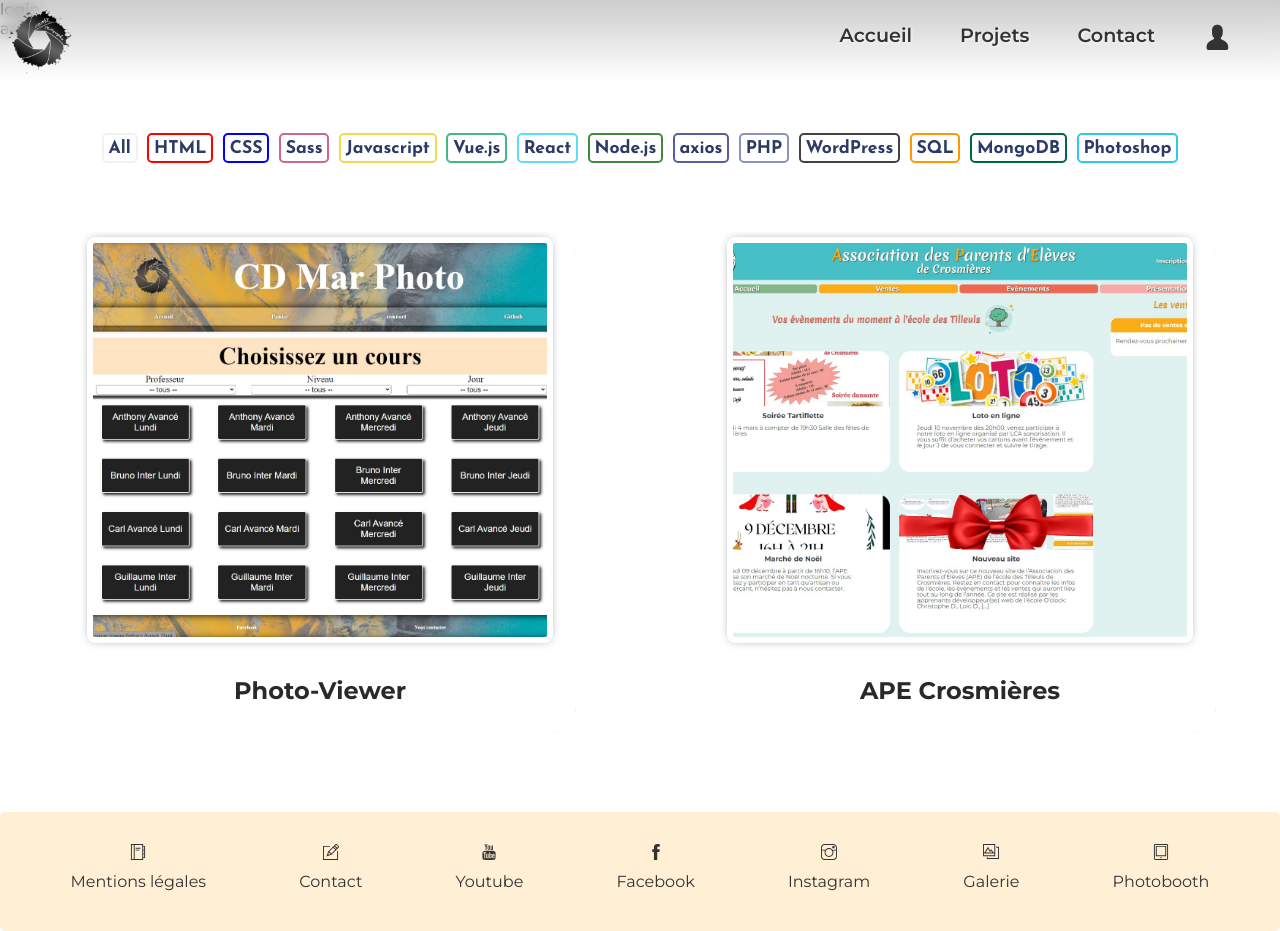
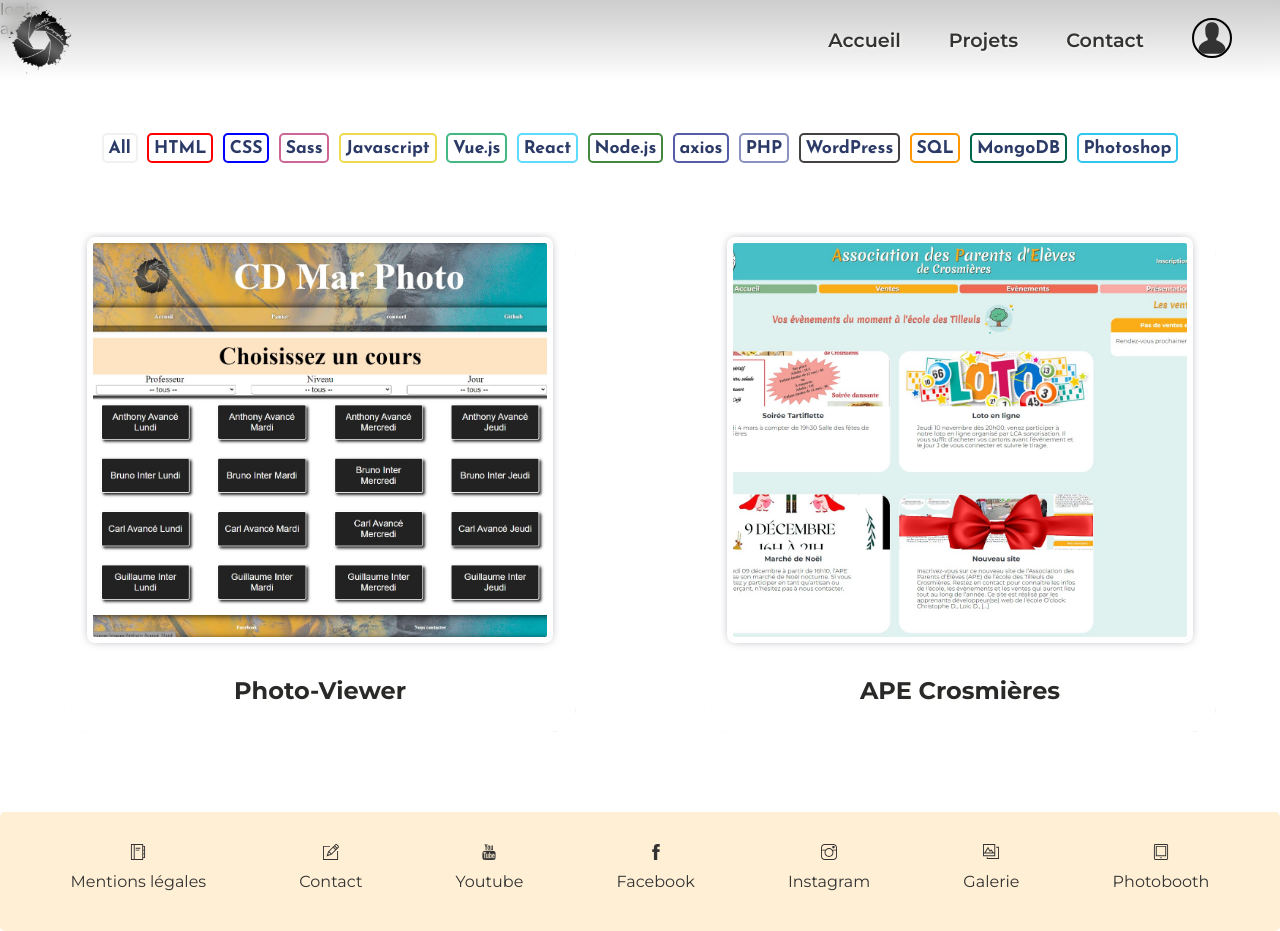
Before and after one commit to Christophe-Desmarres/CRM, a React (Create React App) app in the folder client/: page /projet in a window 1280 px wide. Built offline with nearby package versions, Linux system fonts and the light colour scheme; no server answers.

Commit message:
update sass-loader and style navbar

```diff
--- a/client/package.json
+++ b/client/package.json
@@ -52,7 +52,7 @@
   "devDependencies": {
     "gh-pages": "^5.0.0",
     "sass": "^1.57.1",
-    "sass-loader": "^13.2.0",
+    "sass-loader": "^13.3.2",
     "webpack": "^5.75.0"
   }
 }
--- a/client/src/assets/styles/components/_sideBar.scss
+++ b/client/src/assets/styles/components/_sideBar.scss
@@ -1,7 +1,9 @@
 // https://codesandbox.io/s/react-d2kzi?file=/src/index.js
 @import url("https://fonts.googleapis.com/css2?family=Montserrat:wght@300;400;500;600;700&display=swap");
 
-/* NavBar */
+/* -------------- */
+/* NavBar Desktop */
+/* -------------- */
 .navbar{
   position: -webkit-sticky; /* Safari */
   position: sticky;
@@ -48,7 +50,10 @@
   margin: 0 1rem;
   flex-direction: row;
   justify-content: space-evenly;
+  align-items: center;
 }
+
+
 
 .navbar-pages a {
   color: #333;
@@ -57,6 +62,18 @@
   position: relative;
   margin-right: 2rem;
   font-size: 1.2rem;
+}
+
+.navbar-pages .navbar-pages-profil-icon {
+  border:2px solid #000;
+  border-radius:50%;
+  width:40px;
+  height:40px;
+}
+.navbar-pages .navbar-pages-profil-name {
+  border:2px solid #000;
+  border-radius:5px;
+  padding: 0.2rem 0.5rem;
 }
 
 .navbar-pages a:hover {
@@ -110,11 +127,11 @@
   display: flex;
   width: 100%;
 }
-;
 
+/* ----------- */
+/* Menu Burger */
+/* ----------- */
 
-
-/* Burger */
 #react-burger-menu-btn {
   position: fixed;
   width: 36px;
@@ -138,8 +155,6 @@
   }
 }
 
-
-
 .bm-cross-button {
   display: none;
   float: right;
@@ -155,8 +170,6 @@
 
 .bm-menu-wrap {
   position: fixed;
-
-
 
   .bm-menu {
     display: none;
--- a/client/src/assets/styles/variables.scss
+++ b/client/src/assets/styles/variables.scss
@@ -3,3 +3,4 @@ $main-text-color: #333;
 $secondary-text-color: orange;
 $main-background-color: rgba(255, 255, 255, 0);
 $backgroundColor: blue;
+$boo: #ff3372;
```
Also changed, not shown: client/src/assets/styles/_settings.scss (+0 -20 lines).
